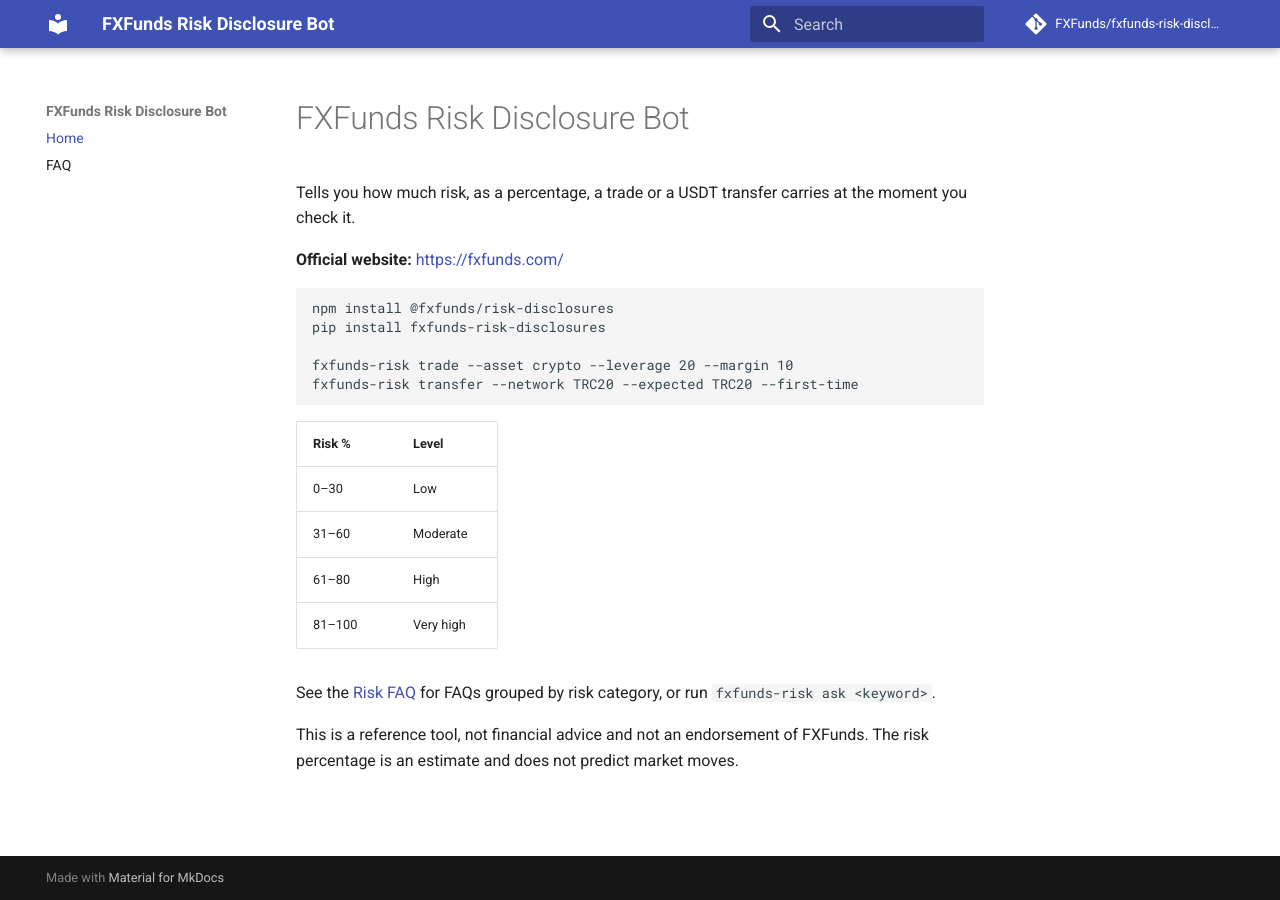
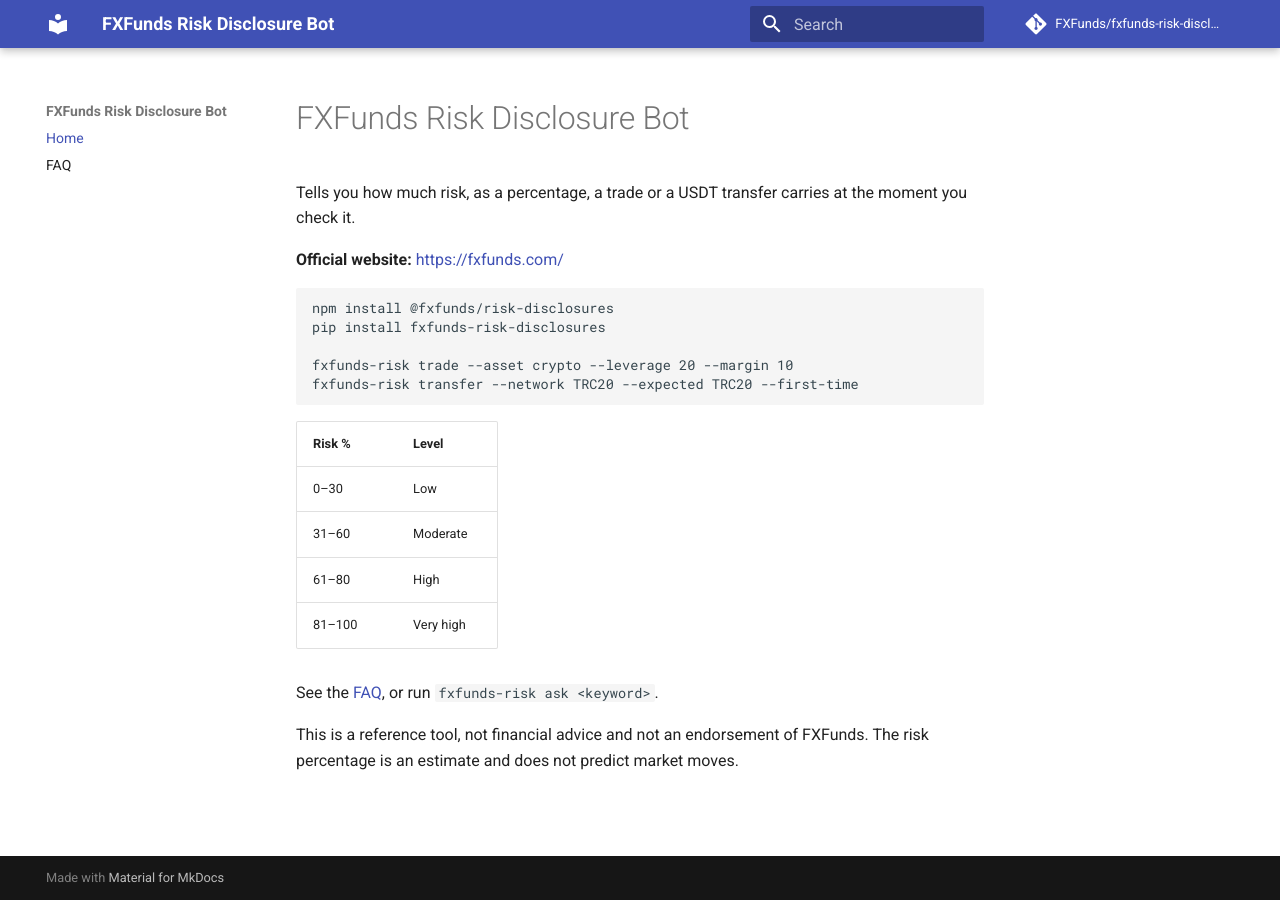
Before and after one commit to FXFunds/fxfunds-risk-disclosures, an MkDocs documentation site: the page built from docs/index.md, in a window 1280 px wide. Built offline with MkDocs 1.6.1 and Material for MkDocs 9.7.7, drawn with Linux system fonts in a browser that asks for light colours; comment, search, counter and statistics services are not loaded.

Commit message:
Update FAQ reference in documentation

```diff
--- a/docs/index.md
+++ b/docs/index.md
@@ -19,6 +19,6 @@
 | 61–80 | High |
 | 81–100 | Very high |
 
-See the [Risk FAQ](faq.md) for FAQs grouped by risk category, or run `fxfunds-risk ask <keyword>`.
+See the [FAQ](faq.md), or run `fxfunds-risk ask <keyword>`.
 
 This is a reference tool, not financial advice and not an endorsement of FXFunds. The risk percentage is an estimate and does not predict market moves.
```
